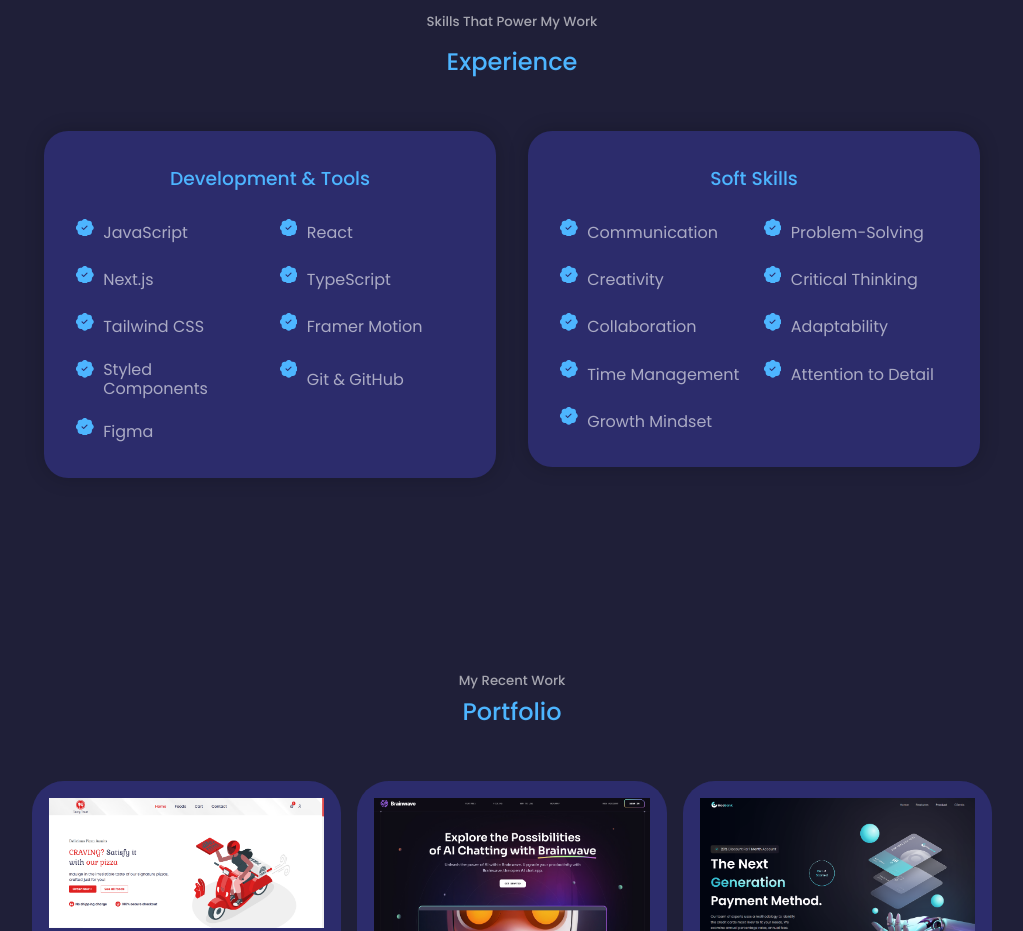
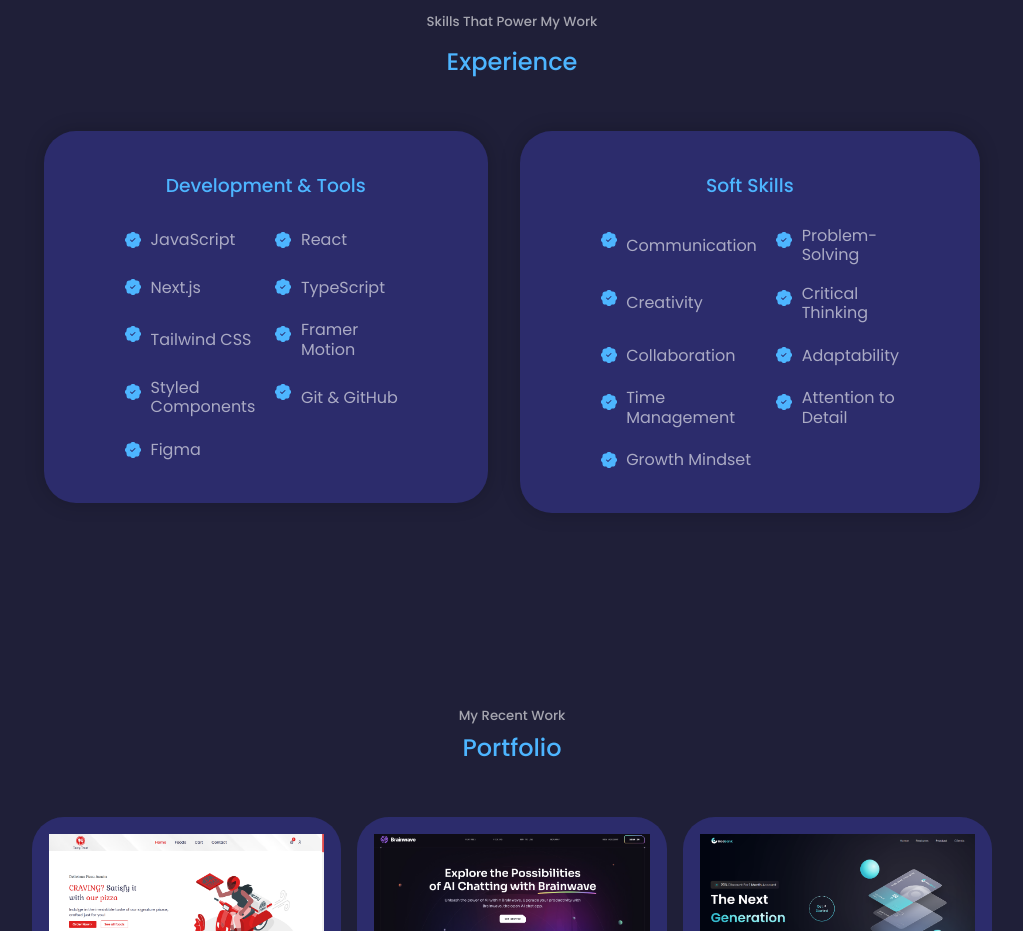
Before and after one commit to adeoluwaadeoye/adeoluwa, a React (Create React App) app: page / in a window 1280 px wide. Shown: the part 1680-2611 px from the top of the page, without its empty margins (128-1151 px from the left). Built offline with nearby package versions, Linux system fonts and the light colour scheme; a web font is replaced by a local one.

Commit message:
Update SEO

```diff
--- a/src/components/experience/experience.css
+++ b/src/components/experience/experience.css
@@ -25,10 +25,17 @@
 
   .experience__category {
     background: var(--color-bg-variant);
-    padding: 2rem;
-    border-radius: 1.5rem;
+    padding: 2.4rem 5rem;
+    border-radius: 2rem;
+    border: 1px solid transparent;
     box-shadow: 0 0 20px rgba(0, 0, 0, 0.2);
     transition: var(--transition);
+  }
+
+  .experience__category:hover {
+    background: transparent;
+    border-color: var(--color-primary);
+    cursor: default;
   }
 
   .experience__category h3 {
@@ -54,15 +61,16 @@
     font-size: 1rem;
     transition: var(--transition);
     line-height: 1.2;
-    min-height: 28px; /* Ensures equal height for single-line items */
+    min-height: 28px;
   }
 
 
   .skill__icon {
     color: var(--color-primary);
-    font-size: 1.1rem;
-    flex-shrink: 0;       /* Prevents the icon from shrinking */
-    align-self: flex-start; /* Aligns icon with first line of text */
+    font-size: 1rem;
+    flex-shrink: 0;
+    align-self: flex-start;
+    margin-top: 6px;
   }
 
 
```
